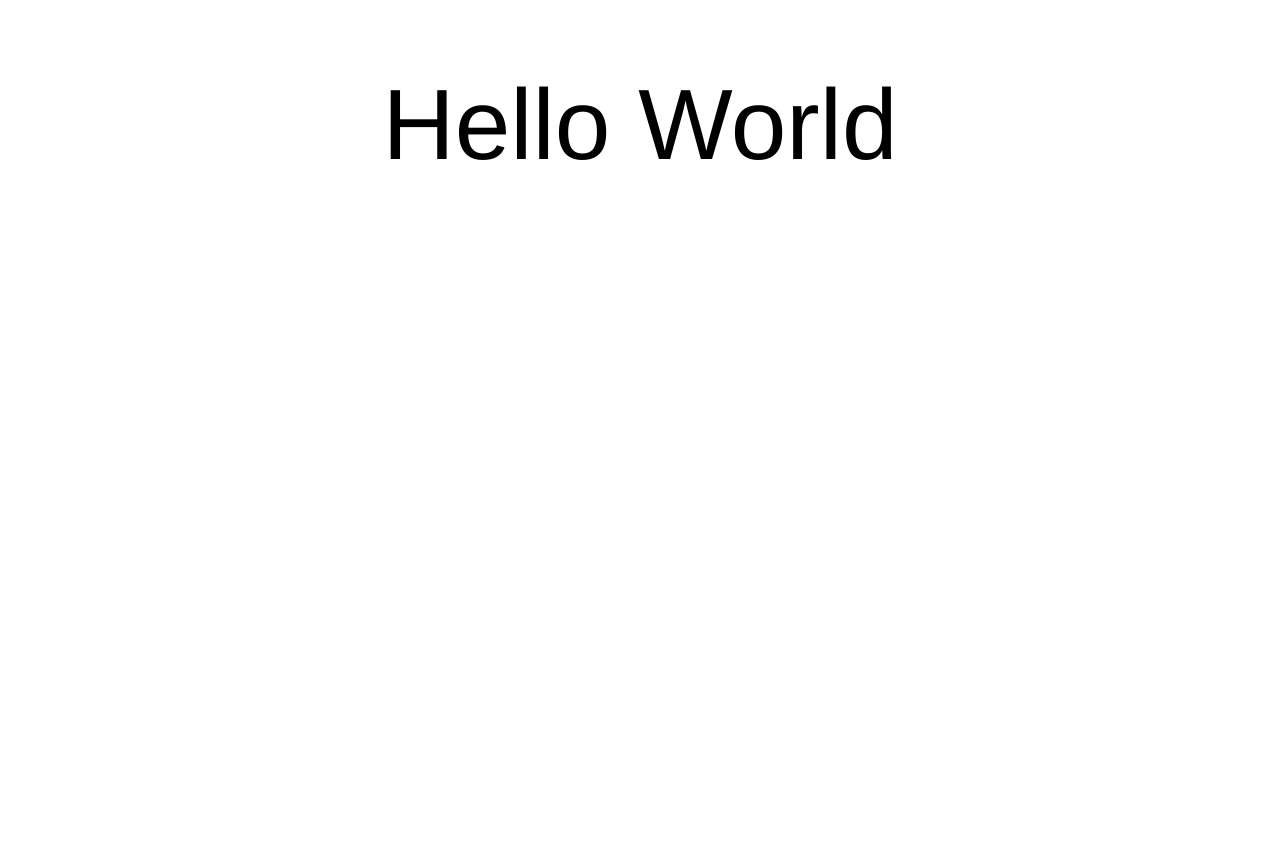
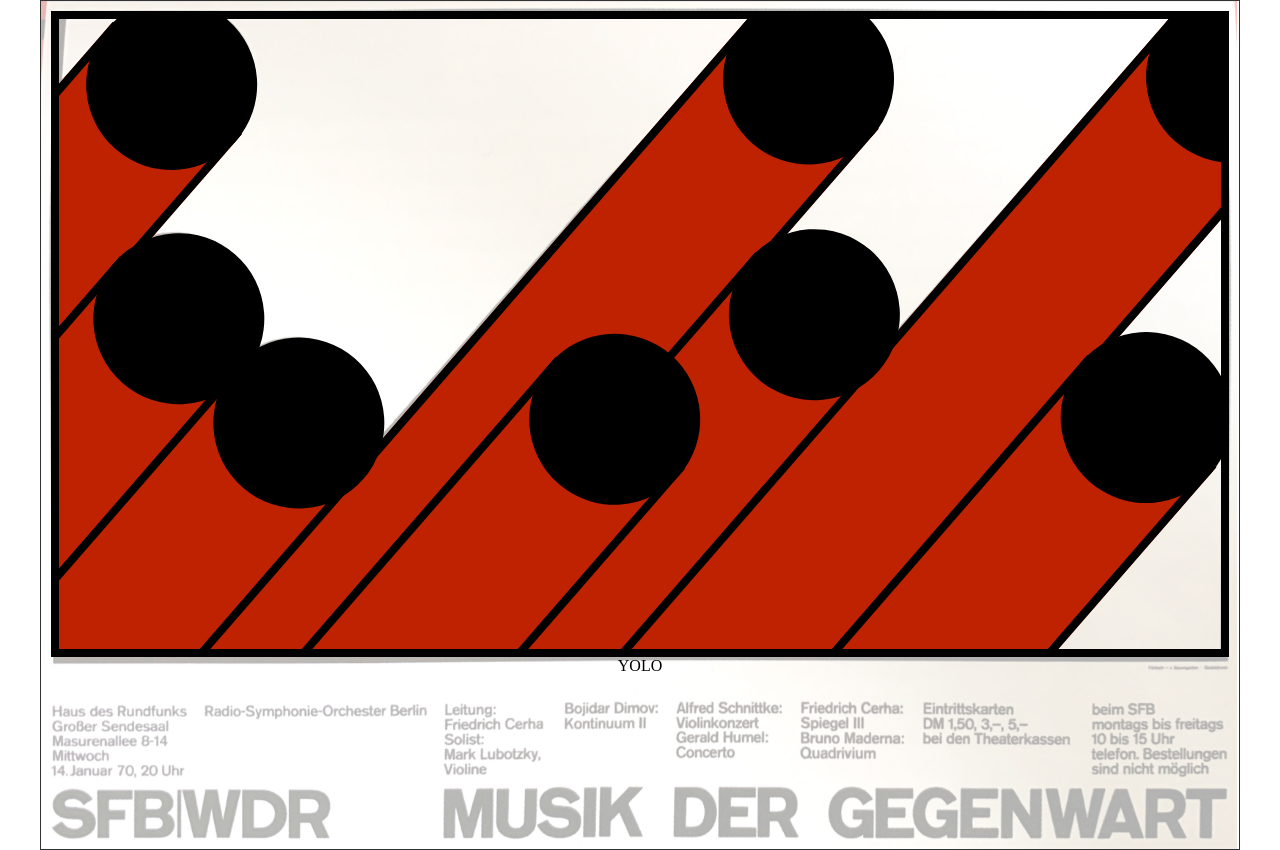
Before and after one commit to antoniocosentino/west-berlin-css, a website built with webpack: page src/musik-der-gegenwart.html in a window 1280 px wide. Before the commit the page ends 800 px from the top, so only its background shows below. Built offline with nearby package versions, Linux system fonts and the light colour scheme.

Commit message:
finished setup and started with first poster

```diff
--- a/package.json
+++ b/package.json
@@ -35,5 +35,7 @@
     "webpack-cli": "^3.3.11",
     "webpack-dev-server": "^3.11.0"
   },
-  "dependencies": {}
+  "dependencies": {
+    "sass-lint": "^1.13.1"
+  }
 }
--- a/src/musik-der-gegenwart.html
+++ b/src/musik-der-gegenwart.html
@@ -18,7 +18,30 @@
             ><![endif]-->
     </head>
     <body>
-        <h1>Hello World</h1>
+
+        <div class="posterContainer">
+
+            <div class="layout">
+                <div class="topPart">
+                    <div class="pipesContainer">
+                        <div class="pipe pipe-1">&nbsp;</div>
+                        <div class="pipe pipe-2">&nbsp;</div>
+                        <div class="pipe pipe-3">&nbsp;</div>
+                        <div class="pipe pipe-4">&nbsp;</div>
+                        <div class="pipe pipe-5">&nbsp;</div>
+                        <div class="pipe pipe-6">&nbsp;</div>
+                        <div class="pipe pipe-7">&nbsp;</div>
+                        <div class="pipe pipe-8">&nbsp;</div>
+                    </div>
+                </div>
+                <div class="bottomPart">
+                    YOLO
+                </div>
+
+            </div>
+        </div>
+
+
 
         <script type="text/javascript" src="../build/app.js"></script>
     </body>
--- a/src/scss/style.scss
+++ b/src/scss/style.scss
@@ -2,3 +2,114 @@ h1 {
     font-size: 100px;
     font-weight: 500;
 }
+
+body {
+    display: flex;
+    justify-content: center;
+    align-items: center;
+}
+
+.posterContainer {
+    width: 1200px;
+    height: 850px;
+    border: 1px solid #333;
+}
+
+.layout {
+    display: flex;
+    height: 100%;
+    width: 100%;
+    box-sizing: border-box;
+    padding: 10px;
+    flex-direction: column;
+    background-image: url(./../images/samples/musik-der-gegenwart.jpg);
+    background-size: contain;
+    background-repeat: no-repeat;
+}
+
+.topPart {
+    border: 8px solid #000;
+    height: 78%;
+    overflow: hidden;
+}
+
+.bottomPart {
+    height: 22%;
+}
+
+.pipesContainer {
+    display: flex;
+    overflow: hidden;
+    width: 1400px;
+    height: 1400px;
+    position: relative;
+    align-items: flex-end;
+    transform: rotate(41deg) translateX(-255px) translateY(-240px);
+}
+
+.pipe {
+    display: inline-block;
+    background: #BE2201;
+    box-sizing: border-box;
+    height: 700px;
+    width: 171px;
+    border: 8px solid #000;
+    margin-top: 200px;
+    font-size: 0;
+
+    &::after {
+        display: block;
+        content: '';
+        width: 171px;
+        height: 171px;
+        border-radius: 50%;
+        background: #000;
+        position: relative;
+        top: -85px;
+        left: -8px;
+    }
+}
+
+.pipe-1 {
+    margin-left: 10px;
+    height: 562px;
+}
+
+.pipe-2 {
+    height: 390px;
+}
+
+.pipe-3 {
+    height: 390px;
+}
+
+.pipe-4 {
+    height: 984px;
+}
+
+.pipe-5 {
+    height: 810px;
+}
+
+.pipe-6 {
+    height: 1263px;
+}
+
+.pipe-7 {
+    height: 950px;
+}
+
+.pipe-2,
+.pipe-3,
+.pipe-4,
+.pipe-5,
+.pipe-6,
+.pipe-7 {
+    margin-left: -12px;
+}
+
+.pipe-8 {
+    position: absolute;
+    left: 564px;
+    height: 600px;
+}
```
Also changed, not shown: src/images/samples/musik-der-gegenwart.jpg (added), 3 other files.
